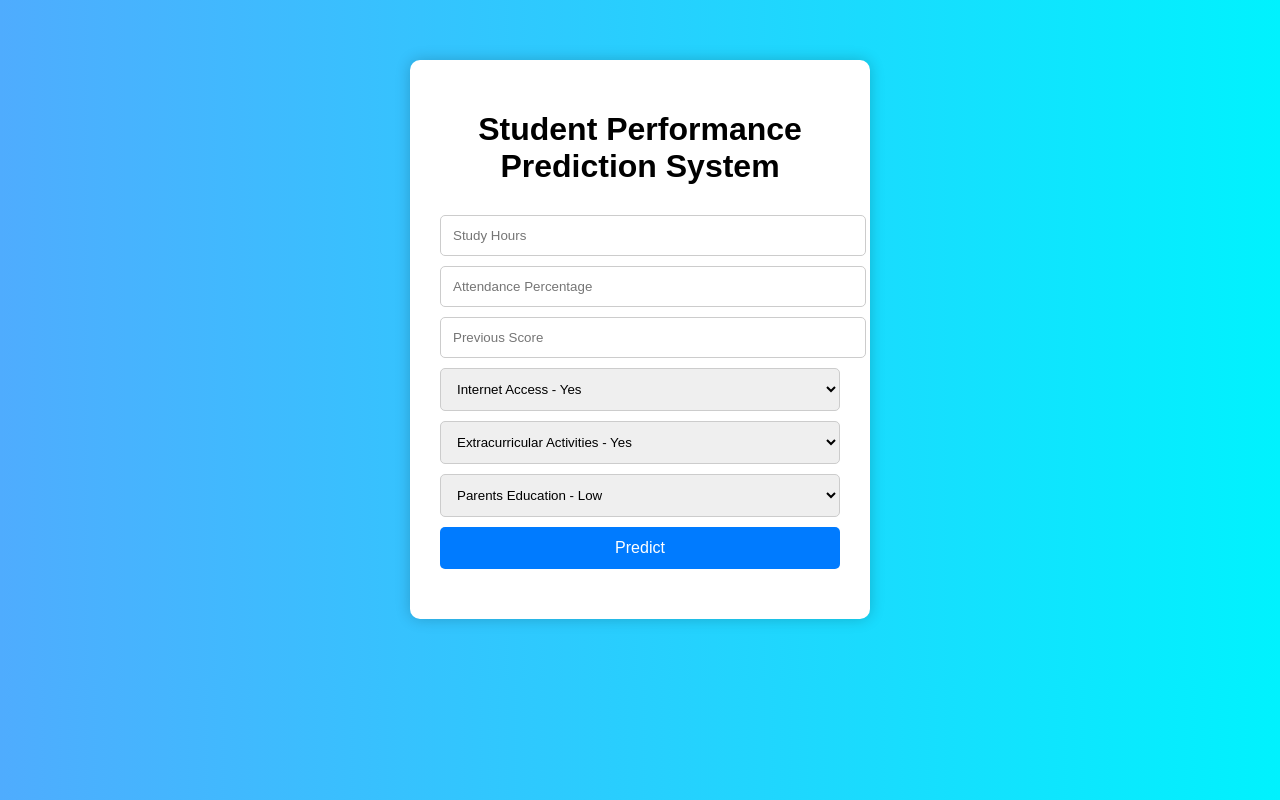
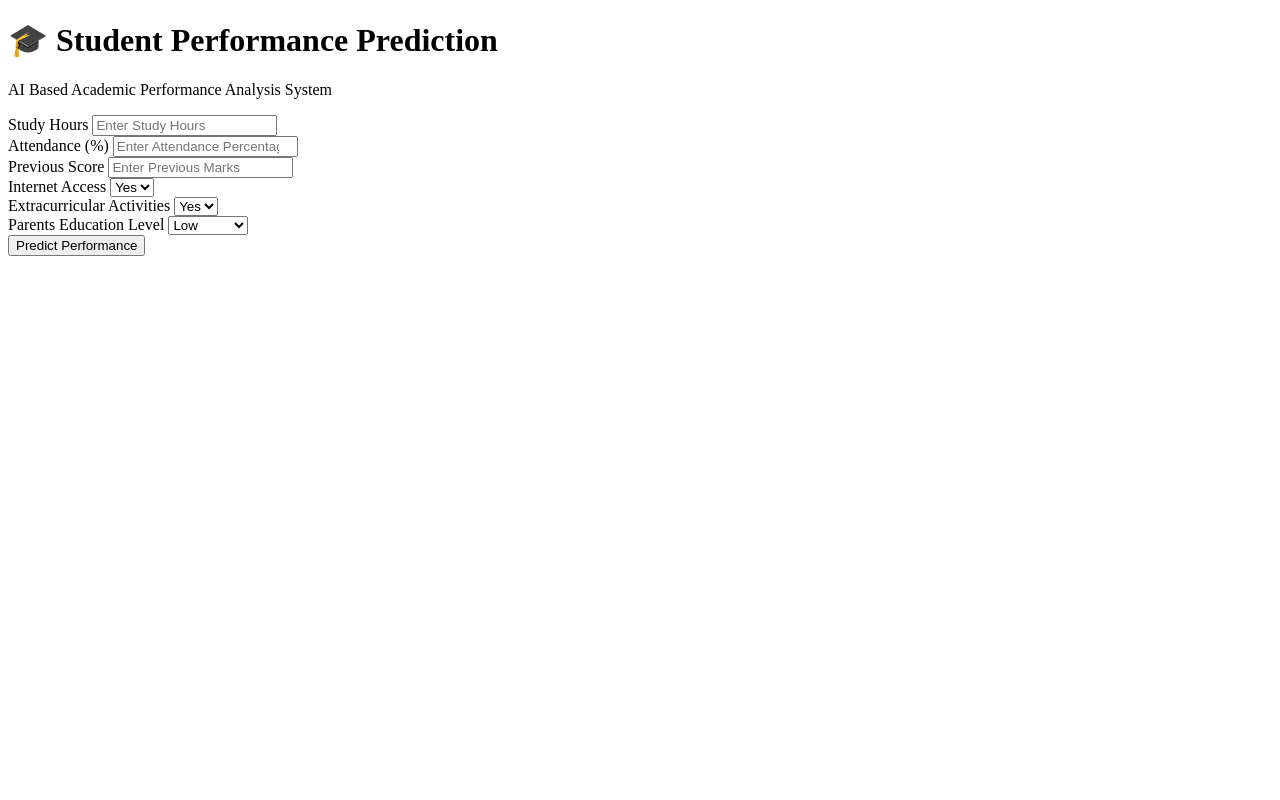
Before and after one commit to harshverma291/student-performance-prediction, a Flask app: page / in a window 1280 px wide. Run offline with Flask 3, Linux system fonts and the light colour scheme; parts of the project's set-up code (start-up, migrations or seed data) failed here and were passed over.

Commit message:
Updated frontend UI

```diff
--- a/templates/index.html
+++ b/templates/index.html
@@ -1,44 +1,67 @@
 <!DOCTYPE html>
-<html>
-<head>
-    <title>Student Performance Prediction</title>
-    <link rel="stylesheet" href="{{ url_for('static', filename='style.css') }}">
-</head>
 <body>
 
+<div class="background"></div>
+
 <div class="container">
-    <h1>Student Performance Prediction System</h1>
+
+    <div class="header">
+        <h1>🎓 Student Performance Prediction</h1>
+        <p>AI Based Academic Performance Analysis System</p>
+    </div>
 
     <form action="/predict" method="post">
 
-        <input type="number" step="any" name="hours_study" placeholder="Study Hours" required>
+        <div class="input-group">
+            <label>Study Hours</label>
+            <input type="number" step="any" name="hours_study" placeholder="Enter Study Hours" required>
+        </div>
 
-        <input type="number" step="any" name="attendance" placeholder="Attendance Percentage" required>
+        <div class="input-group">
+            <label>Attendance (%)</label>
+            <input type="number" step="any" name="attendance" placeholder="Enter Attendance Percentage" required>
+        </div>
 
-        <input type="number" step="any" name="previous_score" placeholder="Previous Score" required>
+        <div class="input-group">
+            <label>Previous Score</label>
+            <input type="number" step="any" name="previous_score" placeholder="Enter Previous Marks" required>
+        </div>
 
+        <div class="input-group">
+            <label>Internet Access</label>
             <select name="internet_access">
-            <option value="1">Internet Access - Yes</option>
-            <option value="0">Internet Access - No</option>
+                <option value="1">Yes</option>
+                <option value="0">No</option>
             </select>
+        </div>
 
+        <div class="input-group">
+            <label>Extracurricular Activities</label>
             <select name="extracurricular">
-            <option value="1">Extracurricular Activities - Yes</option>
-            <option value="0">Extracurricular Activities - No</option>
+                <option value="1">Yes</option>
+                <option value="0">No</option>
             </select>
+        </div>
 
+        <div class="input-group">
+            <label>Parents Education Level</label>
             <select name="parent_education">
-            <option value="0">Parents Education - Low</option>
-            <option value="1">Parents Education - Medium</option>
-            <option value="2">Parents Education - High</option>
-            <option value="3">Parents Education - Very High</option>
+                <option value="0">Low</option>
+                <option value="1">Medium</option>
+                <option value="2">High</option>
+                <option value="3">Very High</option>
             </select>
+        </div>
 
-        <button type="submit">Predict</button>
+        <button type="submit">Predict Performance</button>
 
     </form>
 
+    {% if prediction_text %}
+    <div class="result-box">
         <h2>{{ prediction_text }}</h2>
+    </div>
+    {% endif %}
 
 </div>
 
--- a/templates/static/style.css
+++ b/templates/static/style.css
@@ -1,48 +1,76 @@
-body {
-    margin: 0;
-    padding: 0;
-    font-family: Arial, sans-serif;
-    background: linear-gradient(to right, #4facfe, #00f2fe);
+.header {
+    text-align: center;
+    margin-bottom: 25px;
 }
 
-.container {
-    width: 400px;
-    margin: 60px auto;
-    background: white;
-    padding: 30px;
-    border-radius: 10px;
-    box-shadow: 0 0 15px rgba(0,0,0,0.2);
+.header h1 {
+    font-size: 28px;
+    margin-bottom: 10px;
 }
 
-h1 {
-    text-align: center;
-    margin-bottom: 20px;
+.header p {
+    color: #d1d5db;
+    font-size: 14px;
 }
 
-input,
-select,
-button {
+.input-group {
+    margin-bottom: 18px;
+}
+
+.input-group label {
+    display: block;
+    margin-bottom: 8px;
+    font-size: 14px;
+}
+
+.input-group input,
+.input-group select {
     width: 100%;
-    padding: 12px;
-    margin-top: 10px;
-    border-radius: 5px;
-    border: 1px solid #ccc;
+    padding: 13px;
+    border: none;
+    border-radius: 10px;
+    background: rgba(255,255,255,0.12);
+    color: white;
+    outline: none;
+    font-size: 15px;
+}
+
+.input-group input::placeholder {
+    color: #d1d5db;
+}
+
+select option {
+    color: black;
 }
 
 button {
-    background: #007BFF;
+    width: 100%;
+    padding: 14px;
+    border: none;
+    border-radius: 12px;
+    background: linear-gradient(to right, #3b82f6, #8b5cf6);
     color: white;
-    border: none;
+    font-size: 16px;
     cursor: pointer;
-    font-size: 16px;
+    transition: 0.3s ease;
+    margin-top: 10px;
+    font-weight: bold;
 }
 
 button:hover {
-    background: #0056b3;
+    transform: scale(1.03);
+    opacity: 0.9;
 }
 
-h2 {
+.result-box {
+    margin-top: 25px;
+    padding: 15px;
+    border-radius: 12px;
+    background: rgba(255,255,255,0.12);
     text-align: center;
-    margin-top: 20px;
-    color: green;
 }
+
+.result-box h2 {
+    font-size: 20px;
+    color: #ffffff;
+}
```
Lines whose indentation alone changed are shown as unchanged.
